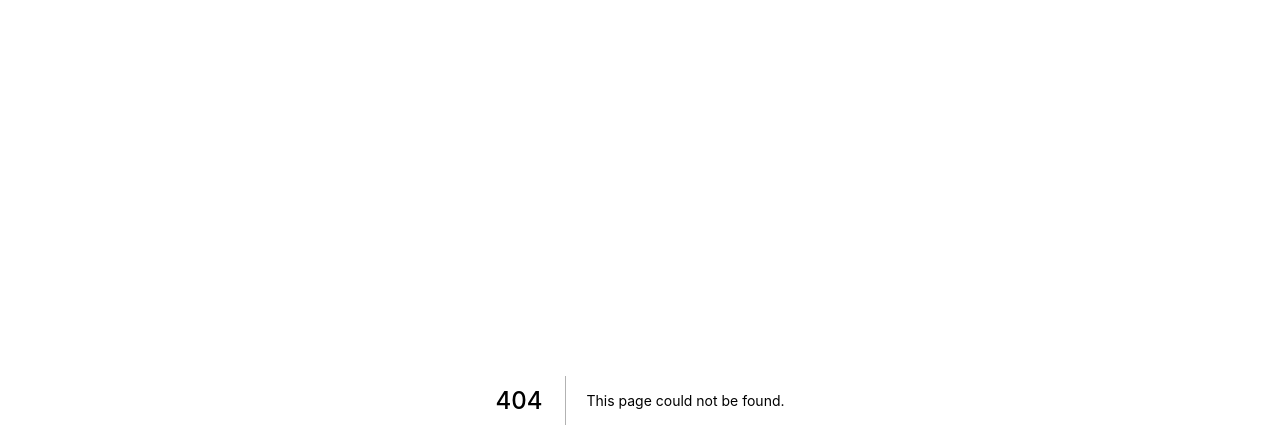
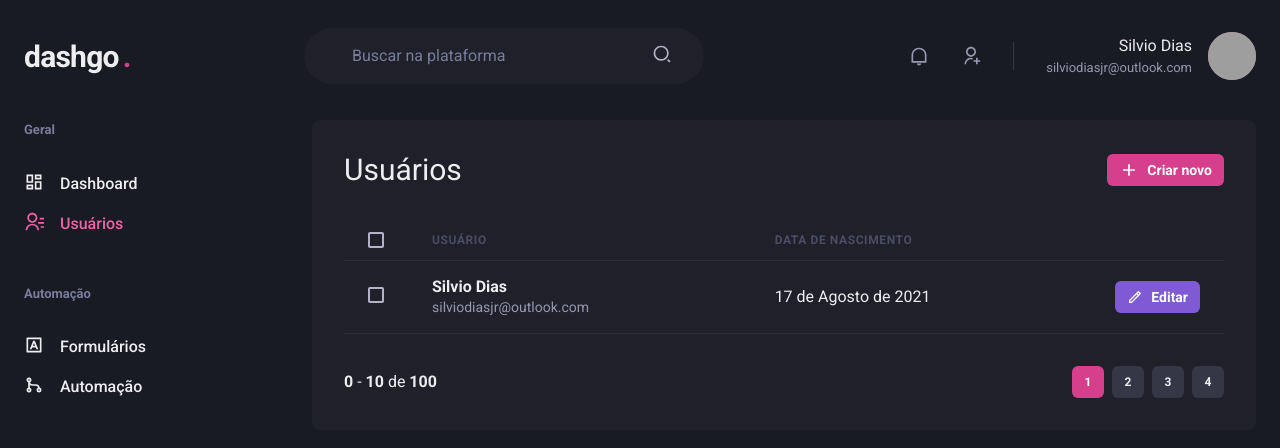
Before and after one commit to SilvioDiasJr/dashgo-ignite, a Next.js app: page /users in a window 1280 px wide. Before the commit this address had no page. Shown: the top 448 px of the page. Built offline with nearby package versions, Linux system fonts and the light colour scheme; grey boxes are pictures that could not be loaded.

Commit message:
#feature - creating user list page

```diff
--- /dev/null
+++ b/src/pages/users/index.tsx
@@ -0,0 +1,71 @@
+import { Box, Button, Flex, Heading, Icon, Table, Th, Thead, Tr, Checkbox, Tbody, Td, Text, useBreakpointValue } from "@chakra-ui/react";
+import Link from "next/link";
+import { RiAddLine, RiPencilLine } from "react-icons/ri";
+
+import { Header } from "../../components/Header";
+import { Pagination } from "../../components/Pagination";
+import { Sidebar } from "../../components/Sidebar";
+
+export default function UserList() {
+  const isWideVersion = useBreakpointValue({
+    base: false,
+    lg: true
+  })
+  return (
+    <Box>
+      <Header />
+
+      <Flex w="100%" my="6" maxWidth={1480} mx="auto" px="6">
+        <Sidebar />
+        <Box flex="1" borderRadius={8} bg="gray.800" p="8">
+          <Flex mb="8" justify="space-between" align="center">
+            <Heading size="lg" fontWeight="normal">Usuários</Heading>
+
+            <Link href="/users/create" passHref>
+              <Button as="a" size="sm" fontSize="sm" colorScheme="pink" leftIcon={<Icon as={RiAddLine} fontSize="20" />}>
+                Criar novo
+              </Button>
+            </Link>
+          </Flex>
+
+          <Table colorScheme="whiteAlpha">
+            <Thead>
+              <Tr>
+                <Th px={["4", "4", "6"]} color="gray.300" width="8">
+                  <Checkbox colorScheme="pink" />
+                </Th>
+                <Th>Usuário</Th>
+                {isWideVersion && <Th>Data de nascimento</Th>}
+                {isWideVersion && <Th width="8"></Th>}
+              </Tr>
+            </Thead>
+            <Tbody>
+              <Tr>
+                <Td px={["4", "4", "6"]}>
+                  <Checkbox colorScheme="pink" />
+                </Td>
+                <Td>
+                  <Box>
+                    <Text fontWeight="bold">Silvio Dias</Text>
+                    <Text fontSize="sm" color="gray.300">silviodiasjr@outlook.com</Text>
+                  </Box>
+                </Td>
+                {isWideVersion && <Td>17 de Agosto de 2021</Td>}
+                {isWideVersion && (
+                  <Td>
+                    <Button as="a" size="sm" fontSize="sm" colorScheme="purple" leftIcon={<Icon as={RiPencilLine} fontSize="16" />}>
+                      Editar
+                    </Button>
+                  </Td>
+                )}
+              </Tr>
+            </Tbody>
+          </Table>
+
+          <Pagination />
+        </Box>
+      </Flex>
+
+    </Box>
+  )
+}
```
